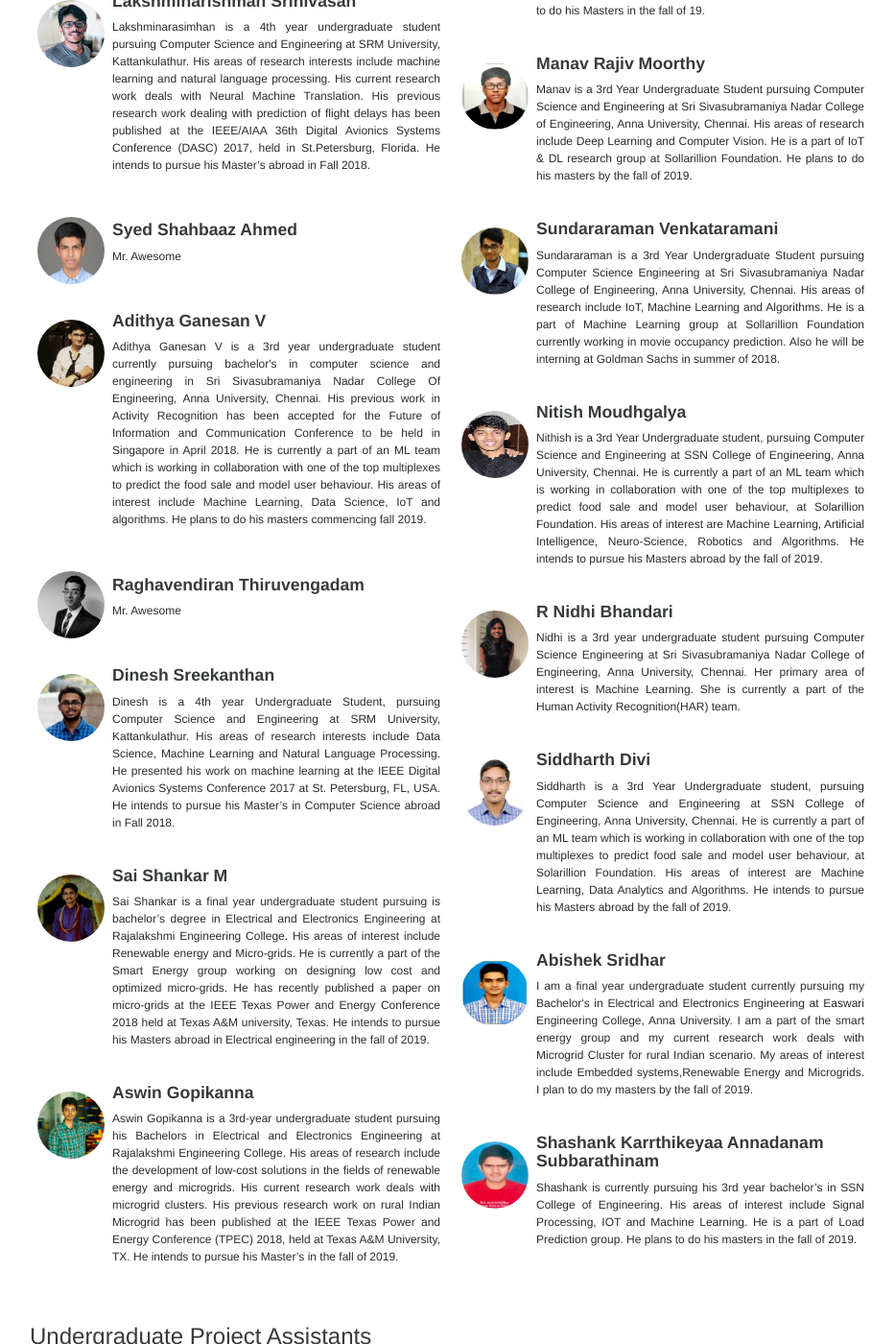
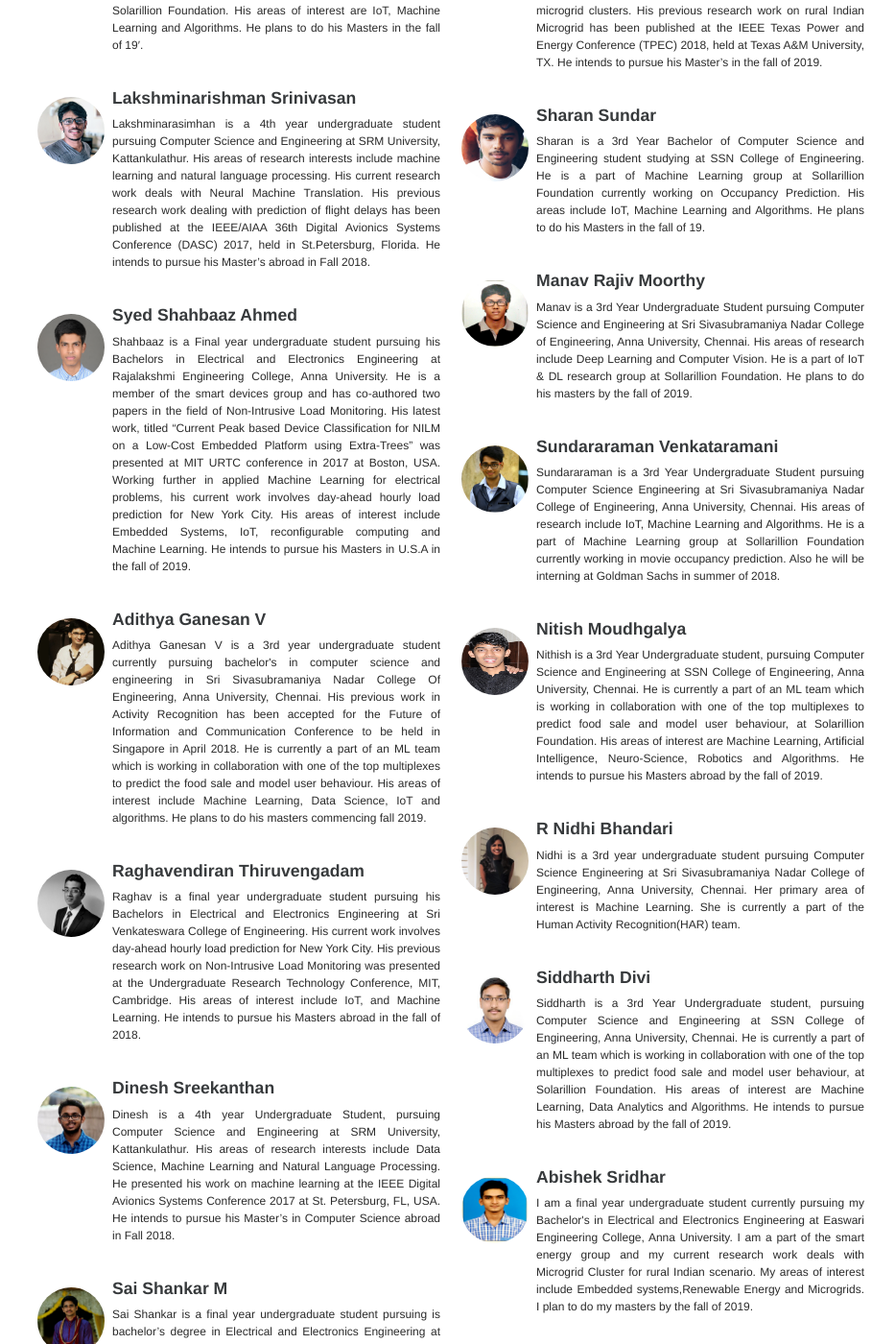
Before and after one commit to prahalath/solarillionfoundation.github.io, a Jekyll site: the page built from people.html, in a window 1280 px wide and 1400 px high, scrolled down 1423 px. Shown: the whole window at 96% size, without its empty margins (174-1107 px from the left). Built offline with Jekyll 4.4.1, drawn with Linux system fonts in a browser that asks for light colours; nearby versions of some CDN libraries; Markdown is read by kramdown in place of the engine named in the settings; some of the changed text lies outside the part shown.

Commit message:
added missing bios

```diff
--- a/_data/people.yml
+++ b/_data/people.yml
@@ -72,7 +72,7 @@ ajay:
     display_name: "Ajay Kannan"
     role: ugra
     image: /img/people/ajay.png
-    bio: "Mr. Awesome"
+    bio: "Ajay is a 4th Year Bachelor of Computer Science and Engineering student studying at College of Engineering, Guindy (Anna University, Guindy Campus). He has co-authored 2 publications on gesture recognition using accelerometer sensors as a part of IoT & Embedded System group at Solarillion Foundation. His areas of interest are IoT, Machine Learning and Algorithms. He plans to do his Masters in the fall of 19′."
 
 lakshmi:
     display_name: "Lakshminarishman Srinivasan"
@@ -84,7 +84,7 @@ syed:
     display_name: "Syed Shahbaaz Ahmed"
     role: ugra
     image: /img/people/syed.png
-    bio: "Mr. Awesome"
+    bio: "Shahbaaz is a Final year undergraduate student pursuing his Bachelors in Electrical and Electronics Engineering at Rajalakshmi Engineering College, Anna University. He is a member of the smart devices group and has co-authored two papers in the field of Non-Intrusive Load Monitoring. His latest work, titled “Current Peak based Device Classification for NILM on a Low-Cost Embedded Platform using Extra-Trees” was presented at MIT URTC conference in 2017 at Boston, USA. Working further in applied Machine Learning for electrical problems, his current work involves day-ahead hourly load prediction for New York City. His areas of interest include Embedded Systems, IoT, reconfigurable computing and Machine Learning. He intends to pursue his Masters in U.S.A in the fall of 2019."
 
 adithya:
     display_name: "Adithya Ganesan V"
@@ -97,7 +97,7 @@ raghav:
     display_name: "Raghavendiran Thiruvengadam"
     role: ugra
     image: /img/people/raghav.png
-    bio: "Mr. Awesome"
+    bio: "Raghav is a final year undergraduate student pursuing his Bachelors in Electrical and Electronics Engineering at Sri Venkateswara College of Engineering. His current work involves day-ahead hourly load prediction for New York City. His previous research work on Non-Intrusive Load Monitoring was presented at the Undergraduate Research Technology Conference, MIT, Cambridge. His areas of interest include IoT, and Machine Learning. He intends to pursue his Masters abroad in the fall of 2018."
 
 dinesh:
     display_name: "Dinesh Sreekanthan"
```
